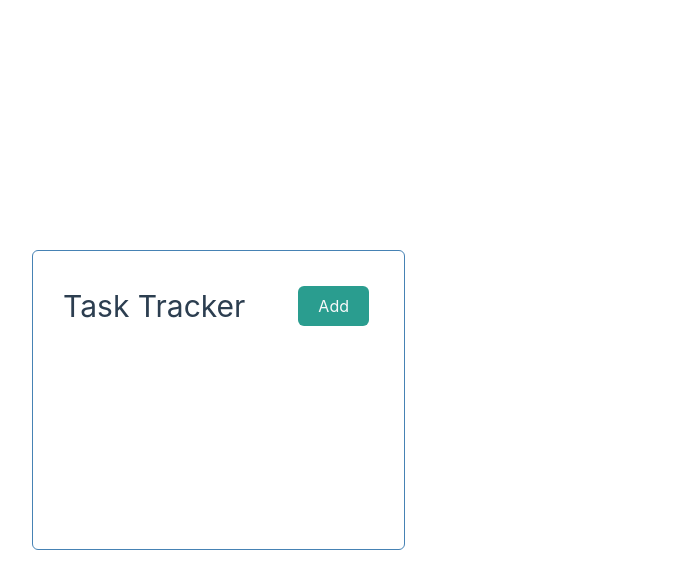
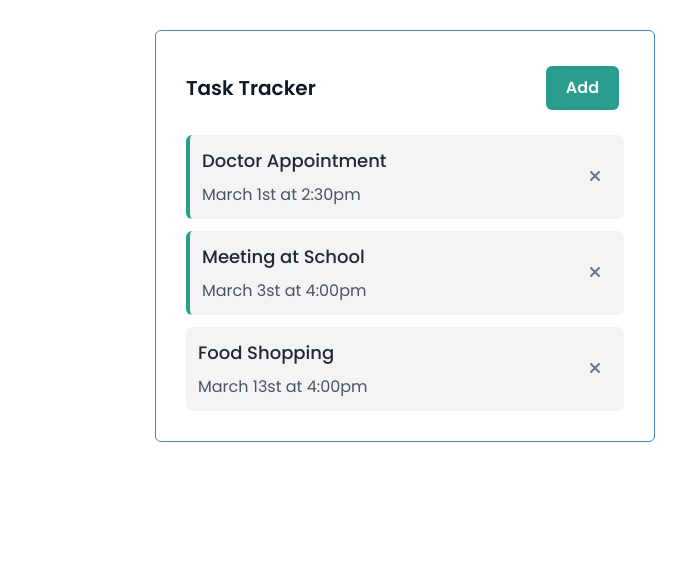
Before and after one commit to billpebert/vue-task-reminder, a Vue app: page / in a window 1280 px wide. Shown: the top 588 px of the page, without its empty margins (235-921 px from the left). Built offline with nearby package versions, Linux system fonts and the light colour scheme.

Commit message:
toggle reminder \n init tailwindcss

```diff
--- a/index.html
+++ b/index.html
@@ -1,13 +1,17 @@
 <!DOCTYPE html>
 <html lang="en">
+
   <head>
     <meta charset="UTF-8">
     <link rel="icon" href="/favicon.ico">
     <meta name="viewport" content="width=device-width, initial-scale=1.0">
+    <link rel="stylesheet" href="https://cdnjs.cloudflare.com/ajax/libs/font-awesome/6.2.1/css/all.min.css">
     <title>Vite App</title>
   </head>
+
   <body>
     <div id="app"></div>
     <script type="module" src="/src/main.js"></script>
   </body>
+
 </html>
--- a/package.json
+++ b/package.json
@@ -16,8 +16,11 @@
     "@vitejs/plugin-vue": "^3.2.0",
     "@vitejs/plugin-vue-jsx": "^2.1.1",
     "@vue/eslint-config-prettier": "^7.0.0",
+    "autoprefixer": "^10.4.13",
     "eslint": "^8.22.0",
     "eslint-plugin-vue": "^9.3.0",
+    "postcss": "^8.4.19",
+    "tailwindcss": "^3.2.4",
     "vite": "^3.2.4"
   }
 }
--- /dev/null
+++ b/postcss.config.js
@@ -0,0 +1,6 @@
+module.exports = {
+  plugins: {
+    tailwindcss: {},
+    autoprefixer: {},
+  },
+}
--- a/src/App.vue
+++ b/src/App.vue
@@ -1,13 +1,15 @@
 <script setup>
 import HeaderSection from "./components/HeaderSection.vue";
 import ButtonEl from "./components/ButtonEl.vue";
+import TasksElVue from "./components/TasksEl.vue";
 </script>
 
 <template>
-	<div class="container">
+	<div class="container-wrapper">
 		<HeaderSection title="Task Tracker">
 			<ButtonEl title="Add" className="btn-success" />
 		</HeaderSection>
+		<TasksElVue @toggle-reminder="toggleReminder" @delete-task="deleteTask" :tasks="tasks" />
 	</div>
 </template>
 
@@ -17,6 +19,16 @@ export default {
 		return {
 			tasks: [],
 		};
+	},
+
+	methods: {
+		deleteTask(id) {
+			this.tasks = this.tasks.filter((task) => task.id !== id);
+		},
+		toggleReminder(id) {
+			const markTask = this.tasks.map((task) => (task.id === id ? { ...task, reminder: !task.reminder } : task));
+			this.tasks = markTask;
+		},
 	},
 
 	created() {
@@ -45,19 +57,13 @@ export default {
 </script>
 
 <style>
-@import url("https://fonts.googleapis.com/css2?family=Poppins:ital,wght@0,400;0,500;0,600;0,700;1,300&display=swap");
-
 * {
 	box-sizing: border-box;
 	margin: 0;
 	padding: 0;
 }
 
-body {
-	font-family: "Poppins", sans-serif;
-}
-
-.container {
+.container-wrapper {
 	max-width: 500px;
 	width: 100%;
 	margin: 30px auto;
--- /dev/null
+++ b/src/assets/tailwindcss/main.css
@@ -0,0 +1,11 @@
+@import url("https://fonts.googleapis.com/css2?family=Poppins:ital,wght@0,400;0,500;0,600;0,700;1,300&display=swap");
+
+@tailwind base;
+@tailwind components;
+@tailwind utilities;
+
+@layer base{
+    body{
+        @apply font-poppins;
+    }
+}
--- a/src/components/ButtonEl.vue
+++ b/src/components/ButtonEl.vue
@@ -28,6 +28,7 @@ defineProps({
 	text-decoration: none;
 	font-size: 16px;
 	font-family: inherit;
+	font-weight: 600;
 }
 
 .btn-black {
--- a/src/components/HeaderSection.vue
+++ b/src/components/HeaderSection.vue
@@ -8,7 +8,7 @@ defineProps({
 </script>
 <template>
 	<header>
-		<h1>{{ title }}</h1>
+		<h1 class="text-xl font-semibold text-slate-900">{{ title }}</h1>
 		<slot></slot>
 	</header>
 </template>
--- /dev/null
+++ b/src/components/Task.vue
@@ -0,0 +1,36 @@
+<script setup>
+defineProps({
+	task: {
+		type: Object,
+		required: true,
+	},
+});
+</script>
+
+<template>
+	<div
+		@dblclick="$emit('toggle-reminder', task.id)"
+		:class="[
+			task.reminder ? 'border-l-4 border-solid border-[#2a9d8f]' : '',
+			'p-3 bg-[#f4f4f4] rounded-md flex items-center justify-between',
+		]"
+	>
+		<div class="flex flex-col gap-2">
+			<h3 class="text-lg text-slate-800 font-medium">{{ task.text }}</h3>
+			<p class="text-base text-slate-600">{{ task.day }}</p>
+		</div>
+		<span class="p-3 cursor-pointer" @click="onDelete(task.id)">
+			<i class="fas fa-times text-slate-500"></i>
+		</span>
+	</div>
+</template>
+
+<script>
+export default {
+	methods: {
+		onDelete(id) {
+			this.$emit("delete-task", id);
+		},
+	},
+};
+</script>
--- /dev/null
+++ b/src/components/TasksEl.vue
@@ -0,0 +1,21 @@
+<script setup>
+import Task from "./Task.vue";
+
+defineProps({
+	tasks: {
+		type: Array,
+		required: true,
+	},
+});
+</script>
+<template>
+	<div class="flex flex-col gap-3">
+		<div v-for="task in tasks" :key="task.id">
+			<Task
+				@toggle-reminder="$emit('toggle-reminder', task.id)"
+				@delete-task="$emit('delete-task', task.id)"
+				:task="task"
+			/>
+		</div>
+	</div>
+</template>
--- a/src/main.js
+++ b/src/main.js
@@ -1,6 +1,6 @@
 import { createApp } from "vue";
 import App from "./App.vue";
-
-import "./assets/main.css";
+import "./assets/tailwindcss/main.css";
+// import "./assets/main.css";
 
 createApp(App).mount("#app");
--- /dev/null
+++ b/tailwind.config.js
@@ -0,0 +1,11 @@
+/** @type {import('tailwindcss').Config} */
+module.exports = {
+	content: ["./index.html", "./src/**/*.{vue,js,ts,jsx,tsx}"],
+	theme: {
+		fontFamily: {
+			poppins: "Poppins, sans-serif",
+		},
+		extend: {},
+	},
+	plugins: [],
+};
```
Also changed, not shown: 1 other file (tests, documents, lock files or other folders).
